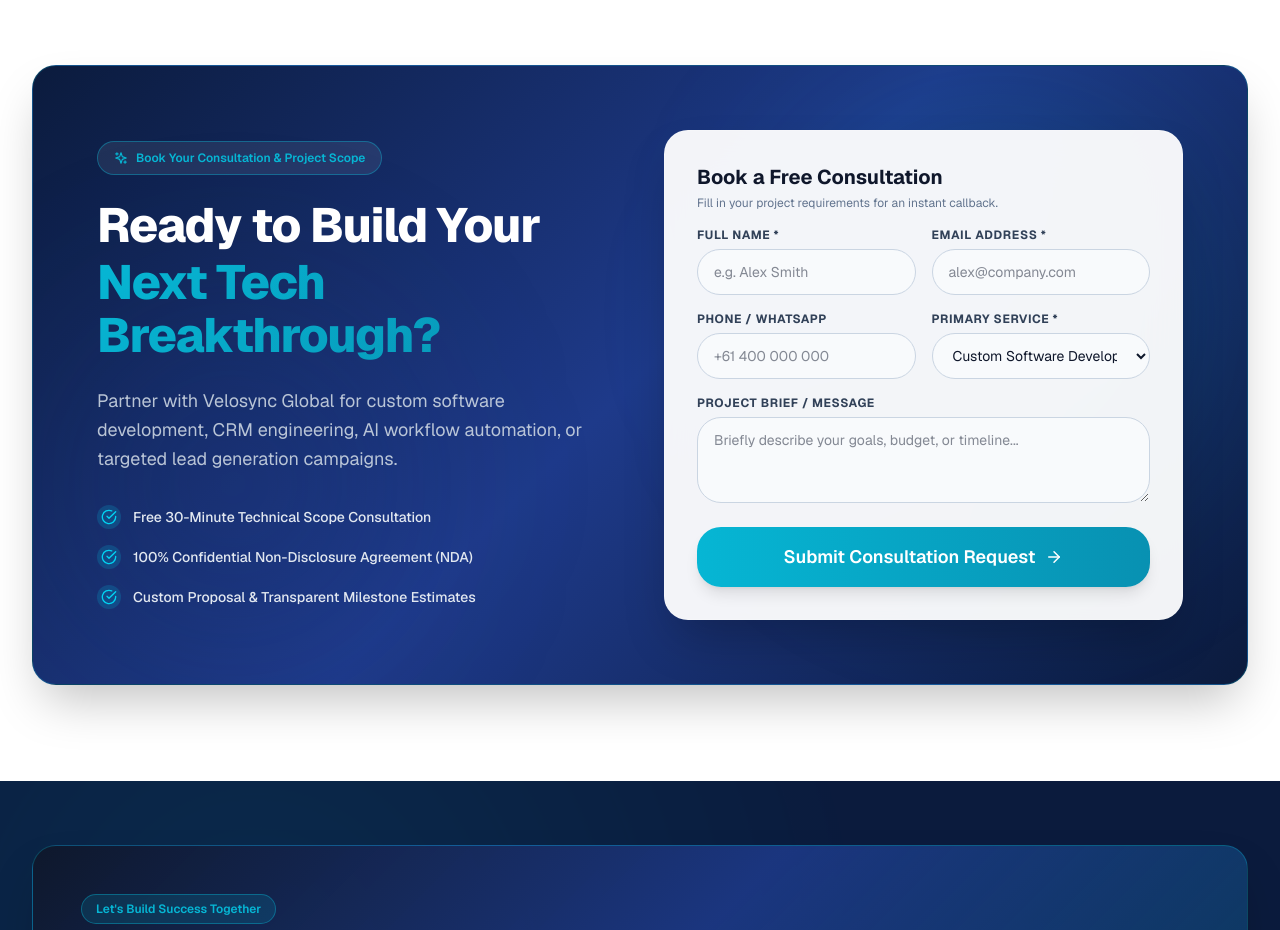
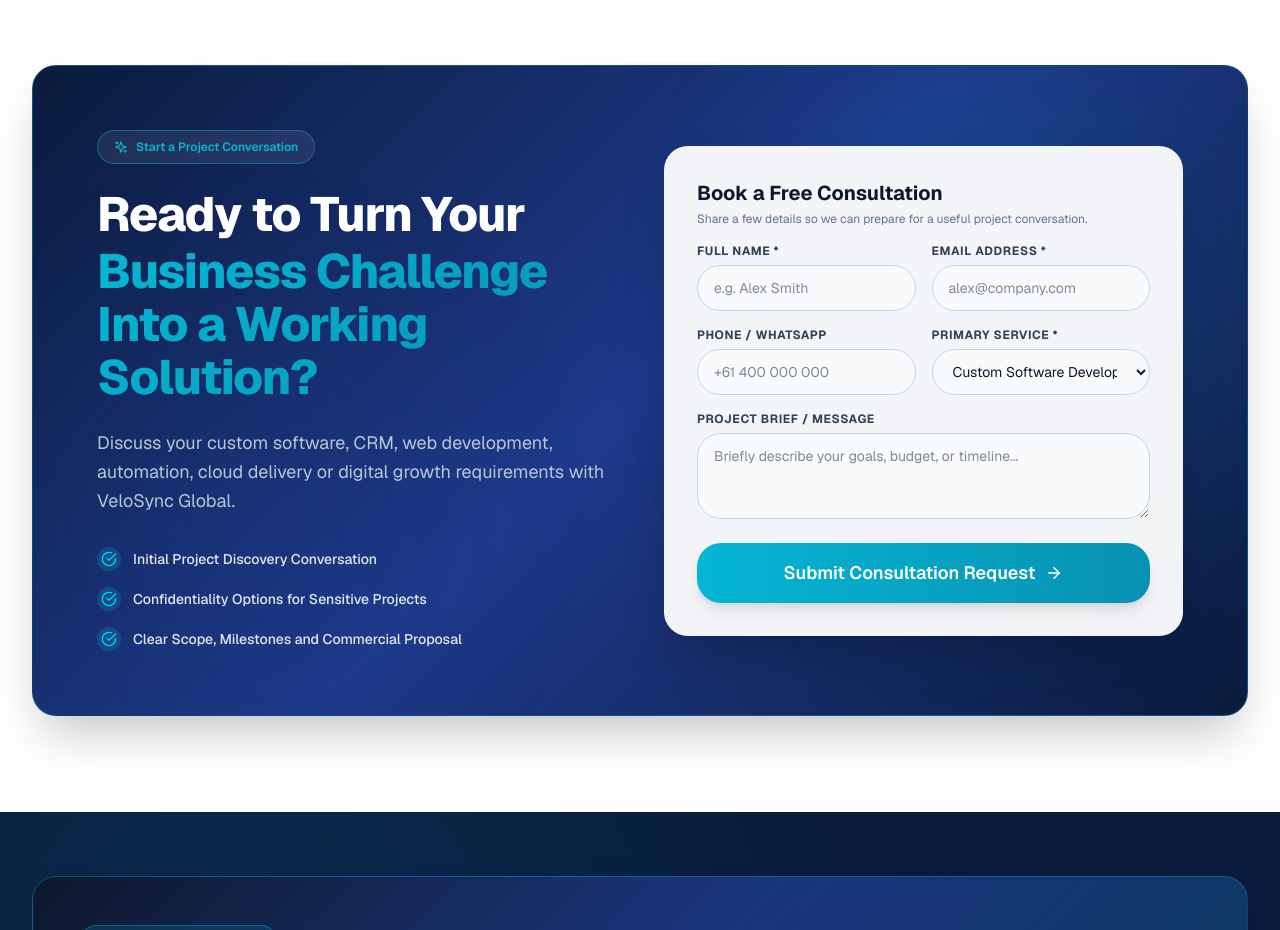
Before and after one commit to mayank-207/ValoSync-Global, a Next.js app: page / in a window 1280 px wide. Shown: the part 8460-9390 px from the top of the page. Built offline with nearby package versions, Linux system fonts and the light colour scheme.

Commit message:
Refresh consultation messaging and service options

```diff
--- a/components/sections/CTASection.tsx
+++ b/components/sections/CTASection.tsx
@@ -86,7 +86,7 @@
                 }}
               >
                 <SparkleIcon size={14} />
-                Book Your Consultation & Project Scope
+                Start a Project Conversation
               </span>
 
               <h2
@@ -94,9 +94,9 @@
                 className="text-3xl sm:text-4xl lg:text-5xl font-extrabold tracking-tight leading-[1.1] mb-6"
                 style={{ color: "var(--text-light)" }}
               >
-                Ready to Build Your{" "}
+                Ready to Turn Your{" "}
                 <span className="block gradient-text mt-1">
-                  Next Tech Breakthrough?
+                  Business Challenge Into a Working Solution?
                 </span>
               </h2>
 
@@ -104,14 +104,14 @@
                 className="text-base sm:text-lg leading-relaxed mb-8 max-w-xl"
                 style={{ color: "rgba(203, 213, 225, 0.9)" }}
               >
-                Partner with Velosync Global for custom software development, CRM engineering, AI workflow automation, or targeted lead generation campaigns.
+                Discuss your custom software, CRM, web development, automation, cloud delivery or digital growth requirements with VeloSync Global.
               </p>
 
               <div className="space-y-4">
                 {[
-                  "Free 30-Minute Technical Scope Consultation",
-                  "100% Confidential Non-Disclosure Agreement (NDA)",
-                  "Custom Proposal & Transparent Milestone Estimates",
+                  "Initial Project Discovery Conversation",
+                  "Confidentiality Options for Sensitive Projects",
+                  "Clear Scope, Milestones and Commercial Proposal",
                 ].map((point) => (
                   <div key={point} className="flex items-center gap-3 text-sm font-medium">
                     <span className="p-1 rounded-full bg-cyan-500/20 text-cyan-400">
@@ -138,7 +138,7 @@
                       Consultation Request Sent!
                     </h3>
                     <p className="text-sm text-slate-600 dark:text-slate-300 max-w-md mx-auto">
-                      Thank you, <strong className="text-cyan-500">{formData.name}</strong>. Our senior solutions architect will contact you at <span className="font-semibold">{formData.email}</span> within 24 hours.
+                      Thank you, <strong className="text-cyan-500">{formData.name}</strong>. Our team will review your requirements and contact you at <span className="font-semibold">{formData.email}</span> as soon as possible.
                     </p>
                     <button
                       type="button"
@@ -155,7 +155,7 @@
                         Book a Free Consultation
                       </h3>
                       <p className="text-xs text-slate-500 dark:text-slate-400 mb-4">
-                        Fill in your project requirements for an instant callback.
+                        Share a few details so we can prepare for a useful project conversation.
                       </p>
                     </div>
 
```
